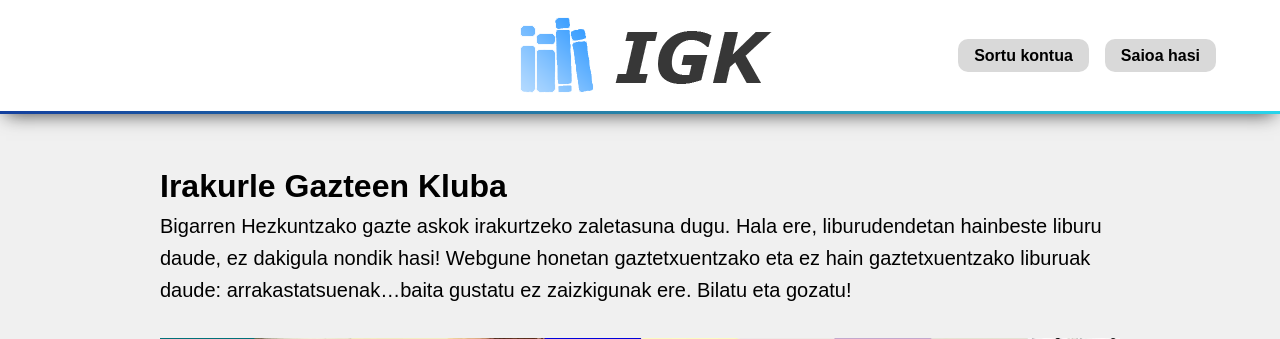
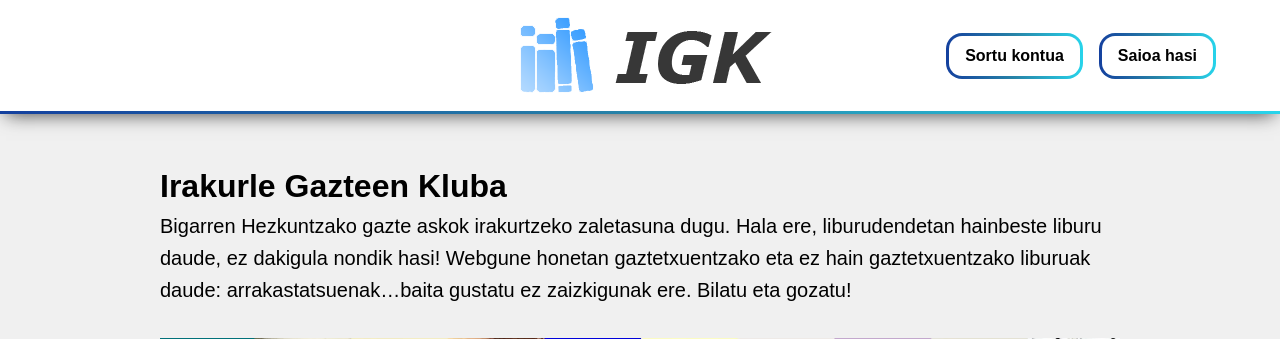
Before and after one commit to Daugus/igkluba, a PHP site: page /hasiera in a window 1280 px wide. Shown: the top 339 px of the page. Run offline with PHP 8.4, Linux system fonts and the light colour scheme; some web fonts are replaced.

Commit message:
actualizado estilo de botones de hasiera

```diff
--- a/public/src/style.css
+++ b/public/src/style.css
@@ -522,7 +522,7 @@ footer {
   align-items: stretch;
 }
 
-a.btn {
+/* a.btn {
   color: var(--clr-negro);
   background-color: var(--clr-gris-claro);
 
@@ -531,6 +531,34 @@ a.btn {
   border-radius: 10px;
 
   white-space: nowrap;
+} */
+
+a.btn {
+  color: var(--clr-negro);
+  align-self: center;
+  border: 3px solid transparent;
+  border-radius: 1rem;
+  background: var(--borde-gradiente-radius);
+  padding: 0.5rem 1rem;
+  position: relative;
+  overflow: hidden;
+  font-weight: 600;
+  white-space: nowrap;
+}
+
+a.btn::before {
+  content: '';
+  position: absolute;
+  top: 0;
+  left: -100%;
+  width: 100%;
+  height: 100%;
+  background: var(--gradiente-transparente);
+  transition: all 650ms;
+}
+
+a.btn:hover:before {
+  left: 100%;
 }
 
 .error {
--- a/templates/header.php
+++ b/templates/header.php
@@ -8,8 +8,8 @@ function headerInicio(): void
     </div>
     <nav>
       <ul class="flex-center-row">
-        <li><a href="/sortu" class="btn">Sortu kontua</a></li>
-        <li><a href="/hasi" class="btn">Saioa hasi</a></li>
+        <a href="/sortu" class="btn">Sortu kontua</a>
+        <a href="/hasi" class="btn">Saioa hasi</a>
       </ul>
     </nav>
   </header>
```
